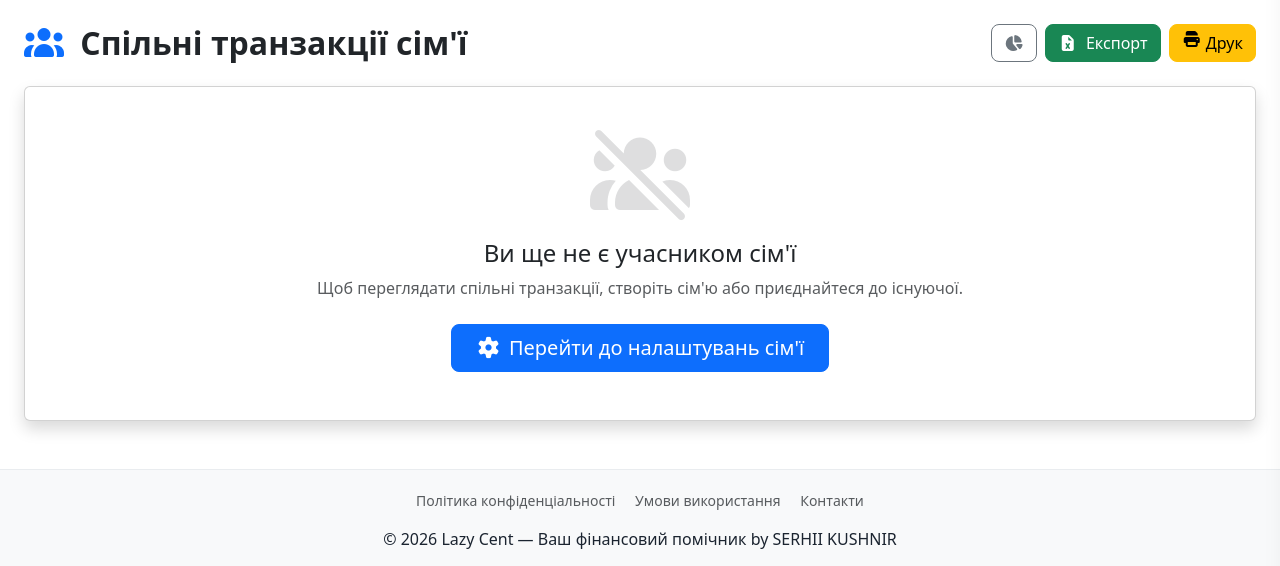
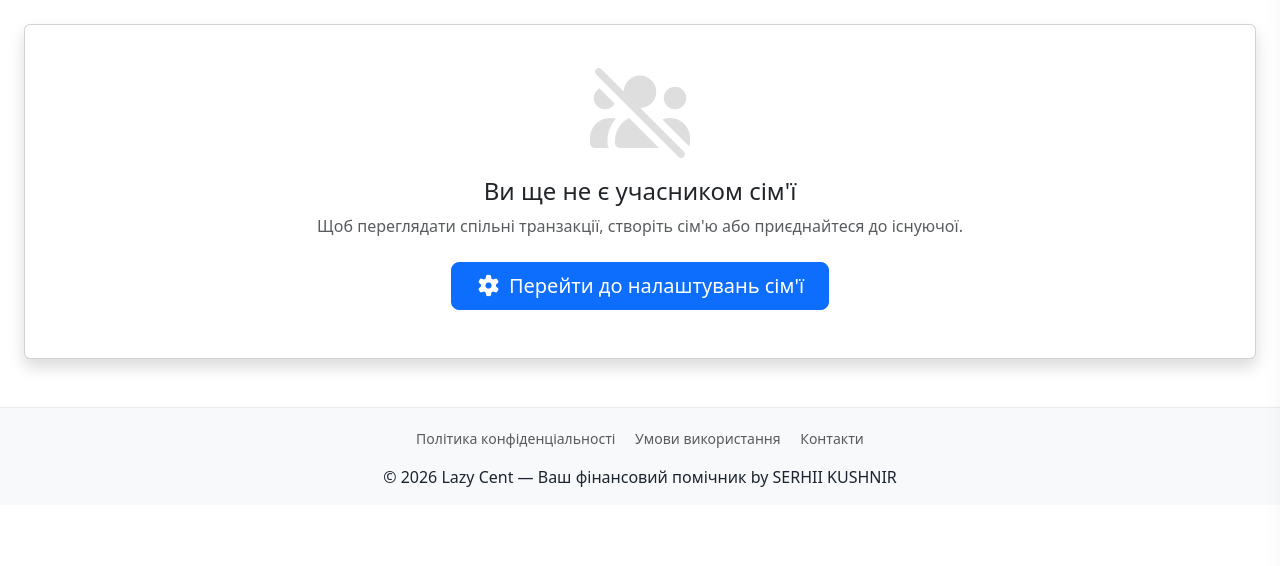
Before and after one commit to serhii-kushnir/Lazy-Cent, a Spring Boot app: page /family/shared in a window 1280 px wide. Shown: the part 77-643 px from the top of the page. Run offline with Spring Boot 4, Linux system fonts and the light colour scheme; the visitor is signed in with stand-in values (Sample User, id 1); data that the repository does not hold is empty; some of the project's set-up classes (security, data sources, template engines, error pages and the like) are left out, and stand-ins take their place; some libraries are stand-ins or nearby versions.

Commit message:
refactor

```diff
--- a/src/main/resources/templates/family/shared.html
+++ b/src/main/resources/templates/family/shared.html
@@ -224,7 +224,7 @@
     </div>
 
     <!-- PAGE HEADER -->
-    <div class="page-header-wrap mb-4 anim-fade-down">
+    <div th:if="${inFamily}" class="page-header-wrap mb-4 anim-fade-down">
         <div class="d-flex flex-column flex-md-row justify-content-md-between align-items-md-center gap-3">
             <h2 class="mb-0 fw-bold text-center text-md-start">
                 <i class="fas fa-users me-2 text-primary"></i>
```
